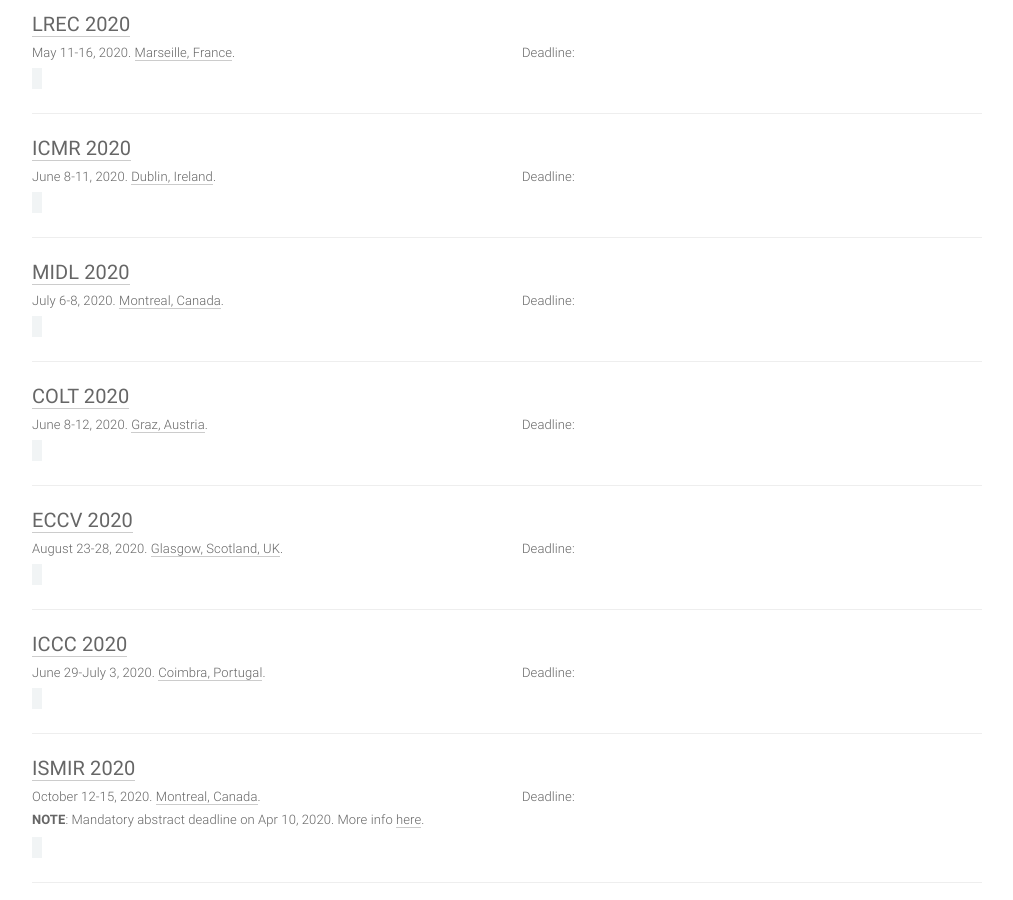
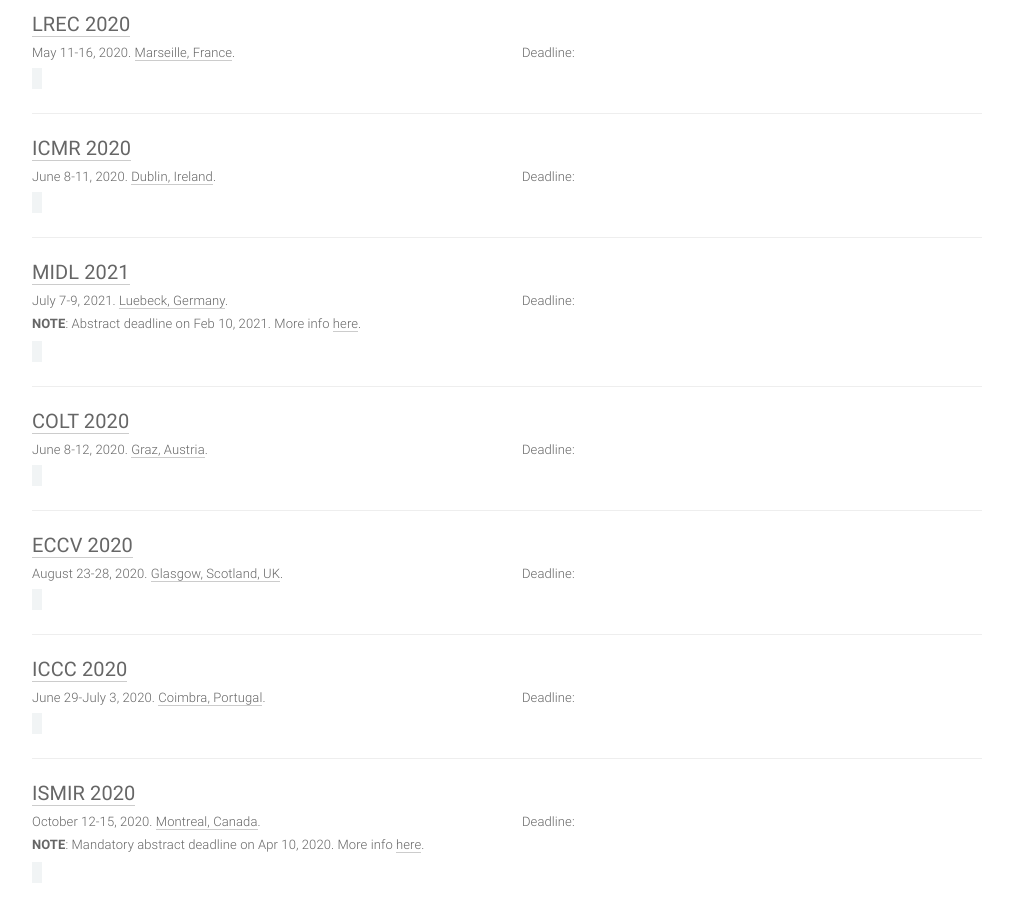
Before and after one commit to paperswithcode/ai-deadlines, a Jekyll site: the page built from index.html, in a window 1280 px wide and 900 px high, scrolled down 2289 px. Shown: the whole window, without its empty margins (133-1146 px from the left). Built offline with Jekyll 4.4.1, drawn with Linux system fonts in a browser that asks for light colours; comment, search, counter and statistics services are not loaded.

Commit message:
Updating the MIDL entry to 2021 (#327)

```diff
--- a/_data/conferences.yml
+++ b/_data/conferences.yml
@@ -208,14 +208,16 @@
 
 - title: MIDL
   hindex: -1
-  year: 2020
-  id: midl2020
-  link: https://2020.midl.io/
-  deadline: '2020-01-30 23:59:59'
+  year: 2021
+  id: midl2021
+  link: https://2021.midl.io/
+  deadline: '2021-02-17 23:59:59'
   timezone: UTC-12
-  date: July 6-8, 2020
-  place: Montreal, Canada
+  date: July 7-9, 2021
+  place: Luebeck, Germany
   sub: CV
+  abstract_deadline: '2021-02-10 23:59:59'
+  note: '<b>NOTE</b>: Abstract deadline on Feb 10, 2021. More info <a href=''https://2021.midl.io/dates.html''>here</a>.'
 
 - title: COLT
   hindex: 48
```
